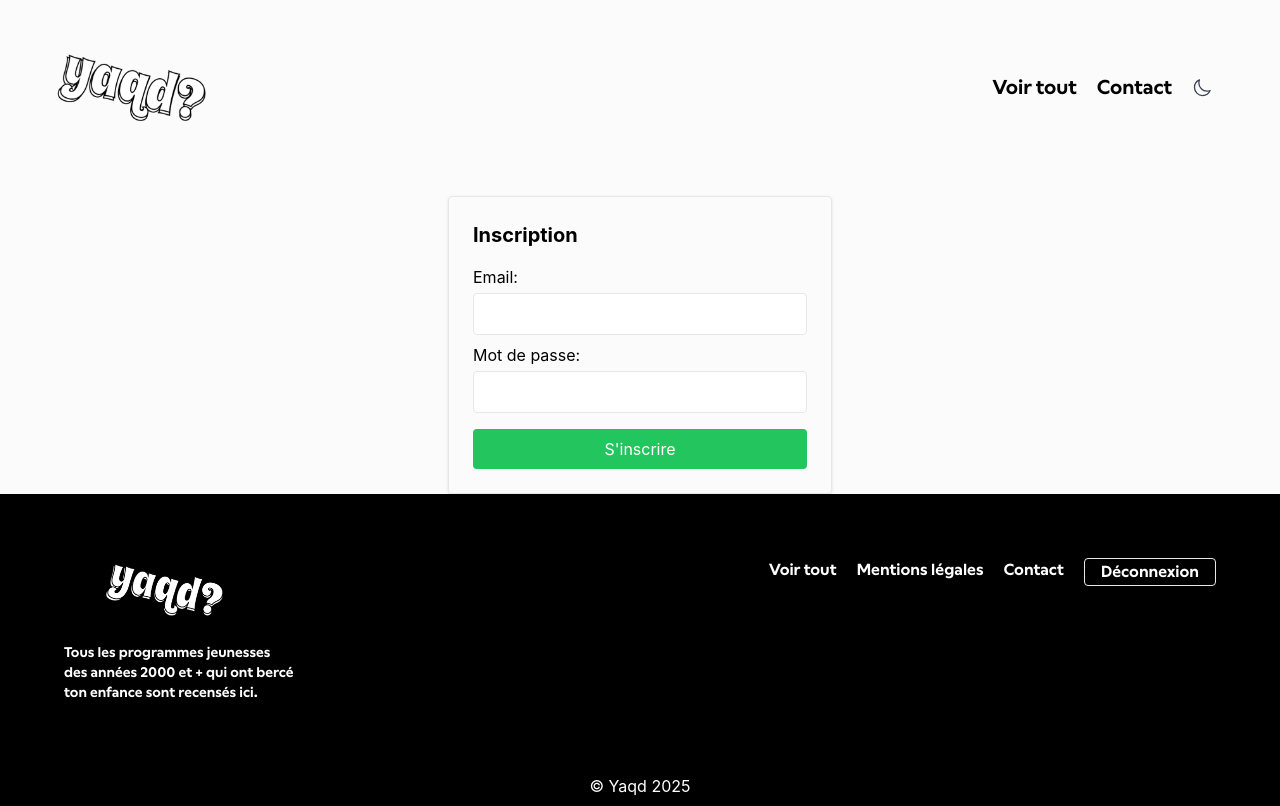
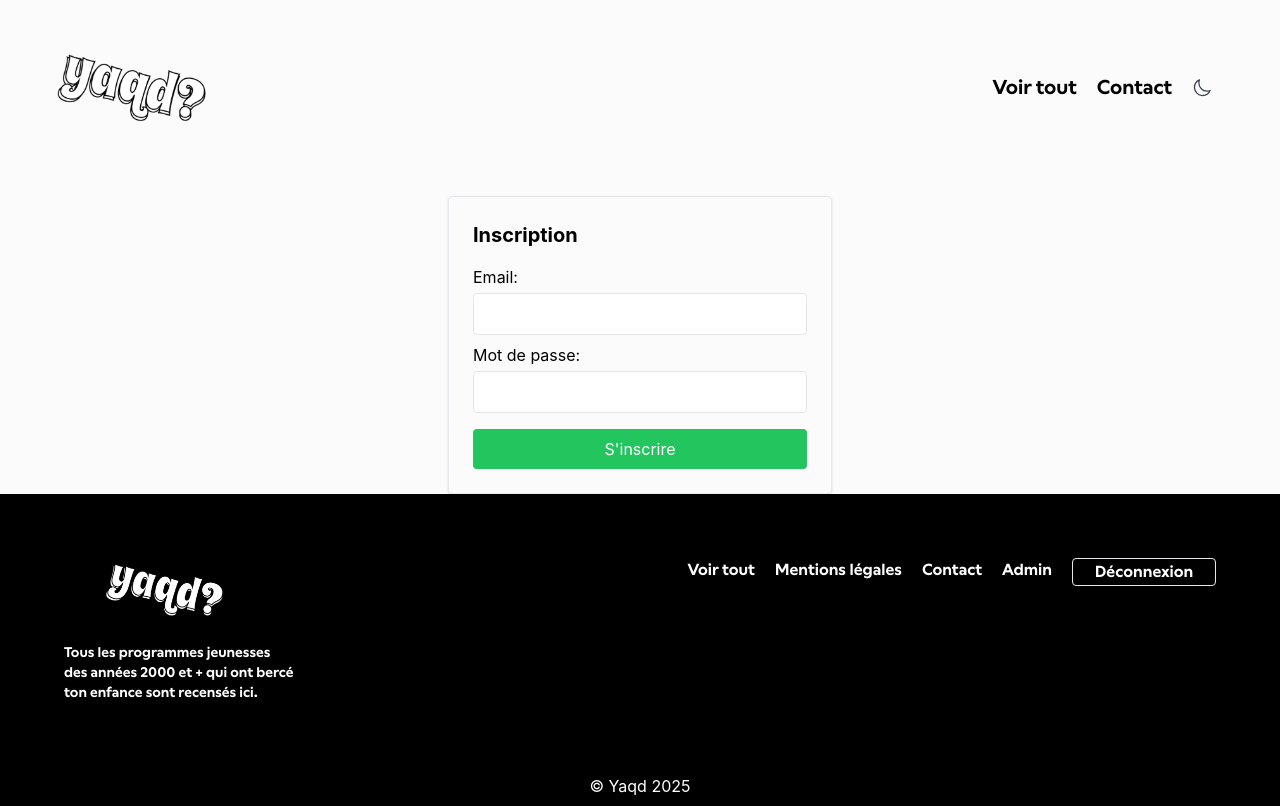
Before and after one commit to LauraKoNk/yaqd-front, a React (Create React App) app: page /signup in a window 1280 px wide. Built offline with nearby package versions, Linux system fonts and the light colour scheme; no server answers; sample sign-in values are in the browser's storage.

Commit message:
Modif layout

```diff
--- a/src/administration/AllAnimation.js
+++ b/src/administration/AllAnimation.js
@@ -111,7 +111,7 @@ const AllAnimation = () => {
                                             {animation.genre.join(", ")}
                                         </td>
                                         <td className="border border-gray-300 px-4 py-2">{animation.format}</td>
-                                        <td className="border border-gray-300 px-4 py-2 line-clamp-3">
+                                        <td className="border border-gray-300 px-4 py-2 line-clamp-4 overflow-y-auto">
                                             {animation.synopsis}
                                         </td>
                                         <td className="border border-gray-300 px-4 py-2">
--- a/src/components/CardModal.js
+++ b/src/components/CardModal.js
@@ -10,7 +10,7 @@ const CardModal = ({ setShow, diffusion }) => {
                 {/* Bouton de fermeture */}
                 <button
                     type="button"
-                    className="text-svg-color bg-transparent hover:bg-general-hover hover:text-svg-color rounded-md text-sm w-8 h-9 p-2 ms-auto inline-flex justify-center items-center"
+                    className="text-title-color bg-transparent hover:bg-general-hover hover:text-title-color rounded-md text-sm w-8 h-9 p-2 ms-auto inline-flex justify-center items-center"
                     onClick={(e) => {
                         setShow(false);
                         e.stopPropagation();
@@ -50,7 +50,7 @@ const CardModal = ({ setShow, diffusion }) => {
 
                 {/* Informations détaillées */}
                 <div className="w-full text-left space-y-4 text-card-text-color">
-                    <div className="flex">
+                    <div className="flex overflow-x-auto">
                         {diffusion.genre.map((genre, index) => {
                             const colorClasses = {
                                 "Action": "bg-red-200 text-red-700",
--- a/src/components/Footer.js
+++ b/src/components/Footer.js
@@ -37,7 +37,7 @@ const Footer = () => {
             Tous les programmes jeunesses des années 2000 et + qui ont bercé ton enfance sont recensés ici.
           </p>
         </div>
-        <div className="rightSide flex flex-col md:flex-row space-y-4 md:space-y-0 md:space-x-5">
+        <div className="rightSide flex flex-col lg:flex-row space-y-4 lg:space-y-0 lg:space-x-5">
           <Link to="/">
             Voir tout
           </Link>
@@ -47,10 +47,12 @@ const Footer = () => {
           <Link to='/contact'>
             Contact
           </Link>
-          {user ?
-            <button onClick={handleLogout} className="text-white border rounded px-4 h-7">
+          {user ? <><Link to='/indexAdmin'>
+          Admin
+        </Link>
+            <button onClick={handleLogout} className="text-white border rounded px-4 h-7 w-36">
               Déconnexion
-            </button> : <Link to="/login">Login</Link>
+            </button> </> : <Link to="/login">Login</Link>
           }
         </div>
       </div>
--- a/src/components/SearchBar.js
+++ b/src/components/SearchBar.js
@@ -28,7 +28,7 @@ const SearchBar = ({ goSearch, chaine, genre }) => {
                     {/* Flèche du popover */}
                     <div className="absolute -top-2 left-1/4 transform -translate-x-1/2 w-3.5 h-3.5 bg-general-bg border-l border-t border-form-border rotate-45"></div>
                 </div>
-                <div className="px-3 py-3">
+                <div className="px-4 py-6">
                     <p>Supprime les filtres pour plus de résultats.</p>
                 </div>
             </div>
--- a/src/containers/ShowAll.js
+++ b/src/containers/ShowAll.js
@@ -113,11 +113,11 @@ const ShowAll = ({theme}) => {
                 <div>
                     {selectedChaine ? (
                         <span className={
-                            (selectedChaine === "Gulli" || selectedChaine === "France 5" || selectedChaine === "Piwi")
+                            (selectedChaine === "Gulli" || selectedChaine === "France 5" || selectedChaine === "Piwi" || selectedChaine === "Disney XD")
                                 ? "text-green-500"
                                 : (selectedChaine === "Tf1" || selectedChaine === "M6" || selectedChaine === "Jetix")
                                     ? "text-red-500"
-                                    : selectedChaine === "France 4"
+                                    : (selectedChaine === "France 4" || selectedChaine === "Disney Channel")
                                         ? "text-purple-500"
                                         : (selectedChaine === "France 3" || selectedChaine === "Tiji") ?
                                             "text-blue-400"
```
